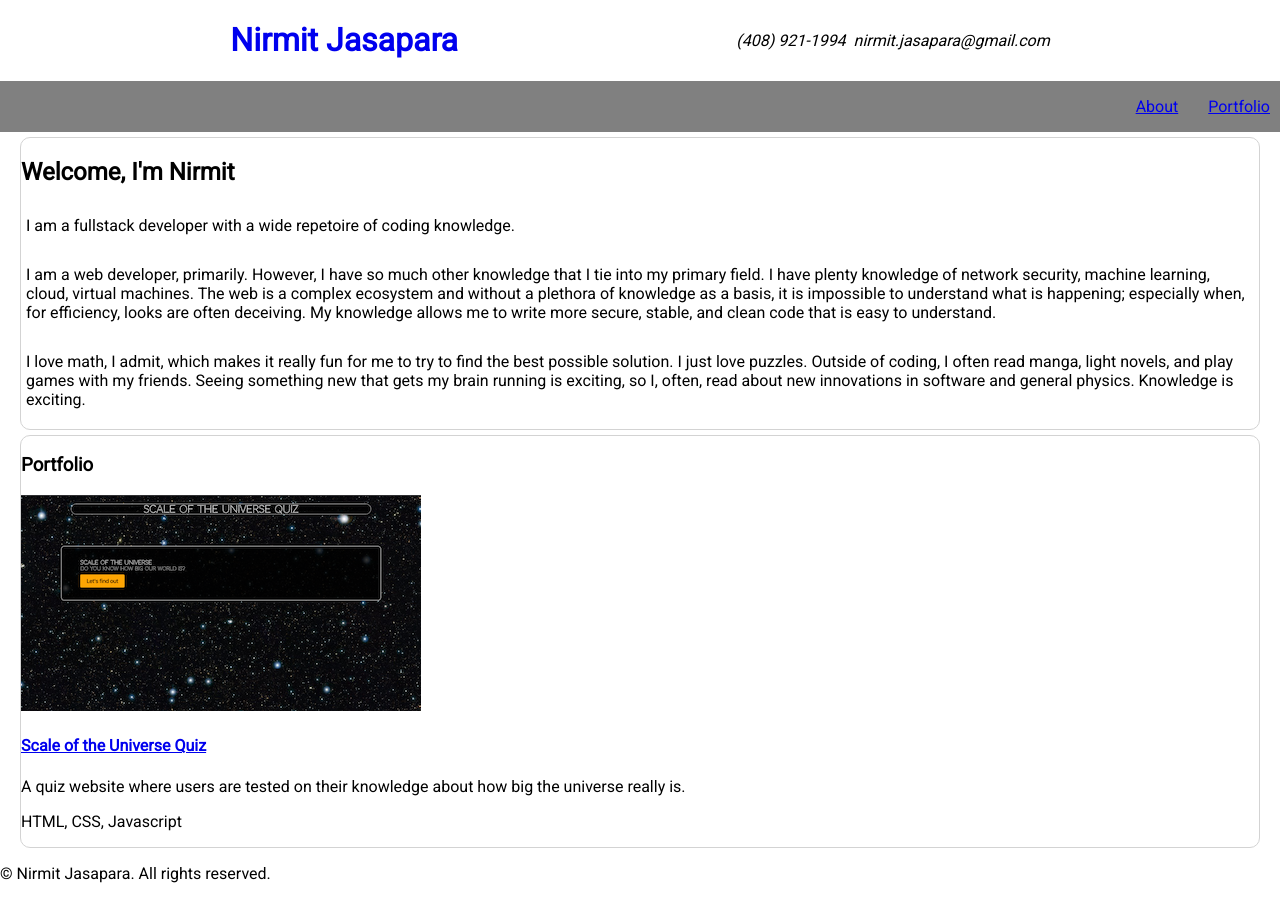
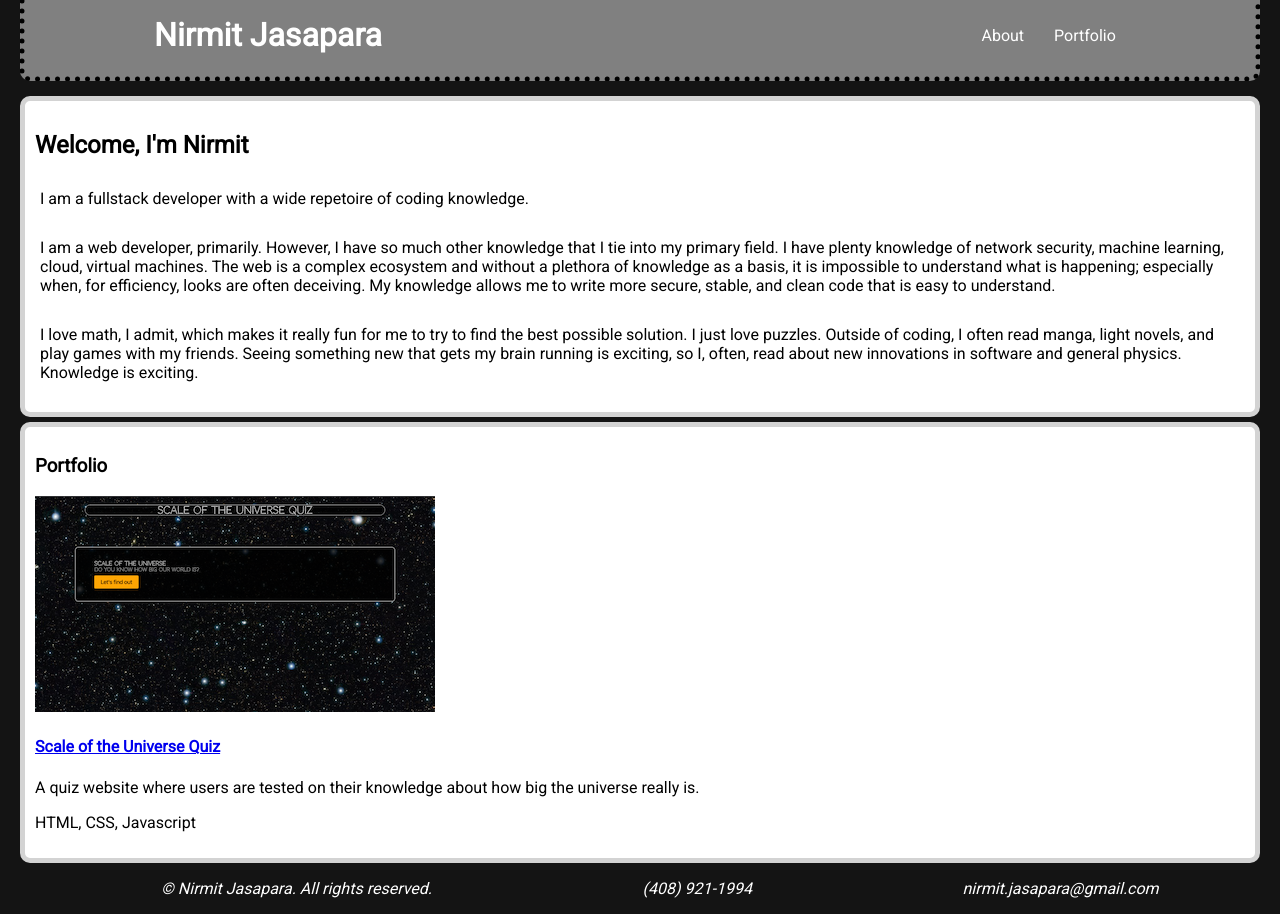
Before and after one commit to nirmitjasapara/website, a plain HTML site: page index.html in a window 1280 px wide. Drawn offline with Linux system fonts and the light colour scheme.

```diff
--- a/index.css
+++ b/index.css
@@ -4,17 +4,26 @@
 body {
 font-family: "Roboto", sans-serif;
 margin: 0;
-padding: 0;
+padding:0 20px 0 20px;
+background-color: rgb(20, 20, 20);
 }
 header {
 display: flex;
 flex-direction: column;
 align-items: center;
+border-radius: 10px;
+border: 5px dotted black;
+background-color: grey;
+color: white;
+position: relative;
+top: -10px;
+width: 100%;
+}
+main {
+    background-color: rgb(20, 20, 20);
 }
 .navbar {
-background-color: grey;
-color: white;
-width: 100%;
+width: 50%;
 display: flex;
 justify-content: flex-end;
 }
@@ -29,11 +38,14 @@ display: none;
 }
 .logo > a{
     text-decoration: none;
-  }
+    color: white;
+}
 section {
-margin: 5px 20px 5px 20px;
+margin: 5px 0px 5px 0px;
+padding: 10px 10px 10px 10px;
+background-color: white;
 border-radius: 10px;
-border: 1px solid lightgrey;
+border: 5px solid lightgrey;
 display: flex;
 flex-direction: column;
 flex: 1 1 120px;
@@ -43,6 +55,7 @@ margin: 10px 5px 20px 5px;
 }
 footer {
 width: 100%;
+color: white;
 }
 @media screen and (min-width: 520px) {
 header {
@@ -57,6 +70,10 @@ header {
     justify-content: flex-end;
     list-style: none;
 }
+.menu > li > a {
+    text-decoration: none;
+    color: white;
+}
 .menu > li {
     margin-left: 20px;
     margin-right: 10px;
--- a/index.html
+++ b/index.html
@@ -13,20 +13,14 @@
 <body>
     <header>
         <h1 class="logo"><a href="#">Nirmit Jasapara</a></h1>
-        <span>
-            <ul class="icons">
-                <li><i> &nbsp; (408) 921-1994</i></li>
-                <li><i> &nbsp; nirmit.jasapara@gmail.com</i></li>
+        <nav class="navbar">
+            <div class="hamburger">&#9776;</div>
+            <ul class="menu">
+                <li><a href="#about">About</a></li>
+                <li><a href="#portfolio">Portfolio</a></li>
             </ul>
-        </span>
+        </nav>
     </header>
-    <nav class="navbar">
-		<div class="hamburger">&#9776;</div>
-        <ul class="menu">
-            <li><a href="#about">About</a></li>
-            <li><a href="#portfolio">Portfolio</a></li>
-        </ul>
-    </nav>
     <main>
         <section id="about">
             <h2>Welcome, I'm Nirmit</h2>
@@ -61,7 +55,12 @@
         </section>
     </main>
     <footer>
-        <p>&copy; Nirmit Jasapara. All rights reserved.</p>
+        <ul class="icons">
+            <li><i>&copy; Nirmit Jasapara. All rights reserved.</i></li>
+            <li><i> &nbsp; (408) 921-1994</i></li>
+            <li><i> &nbsp; nirmit.jasapara@gmail.com</i></li>
+        </ul>
+
     </footer>
 </body>
 
```
